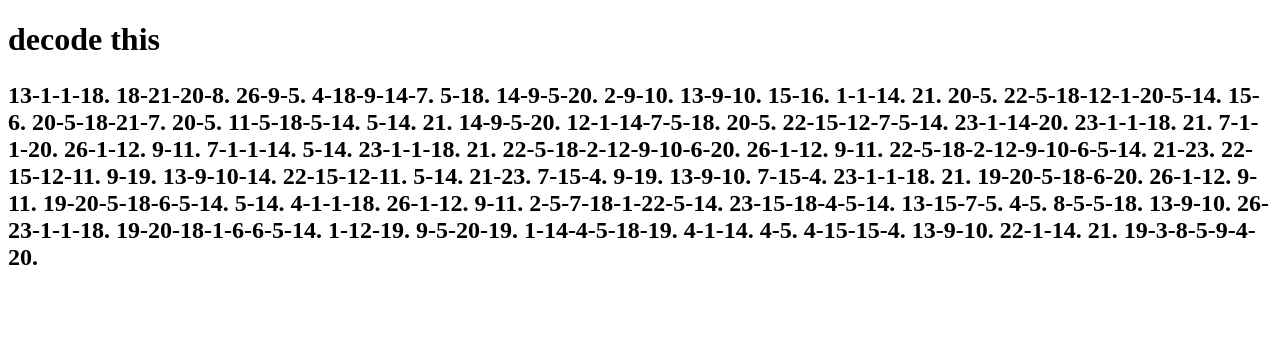
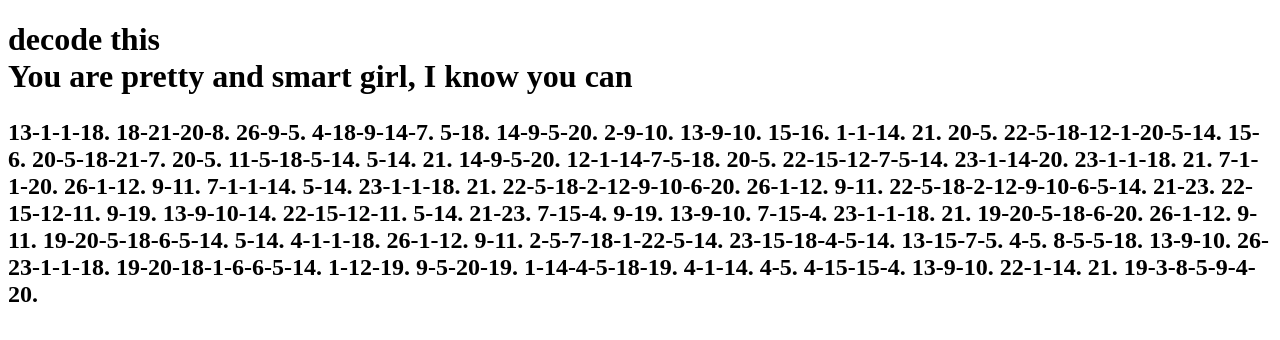
Before and after one commit to eliasvinsant/foryou, a plain HTML site: page decode.html in a window 1280 px wide. Drawn offline with Linux system fonts and the light colour scheme.

Commit message:
Update decode.html with additional content

```diff
--- a/decode.html
+++ b/decode.html
@@ -6,7 +6,9 @@
     <title>Document</title>
 </head>
 <body>
-    <h1> decode this</h1>
+    <h1> decode this
+    <br>
+    You are pretty and smart girl, I know you can</h1>
     <h2>
         <p> 13-1-1-18. 18-21-20-8. 26-9-5.
 4-18-9-14-7. 5-18. 14-9-5-20. 2-9-10. 13-9-10. 15-16. 1-1-14. 21. 20-5. 22-5-18-12-1-20-5-14. 15-6. 20-5-18-21-7. 20-5. 11-5-18-5-14. 5-14. 21. 14-9-5-20. 12-1-14-7-5-18. 20-5. 22-15-12-7-5-14.
```
